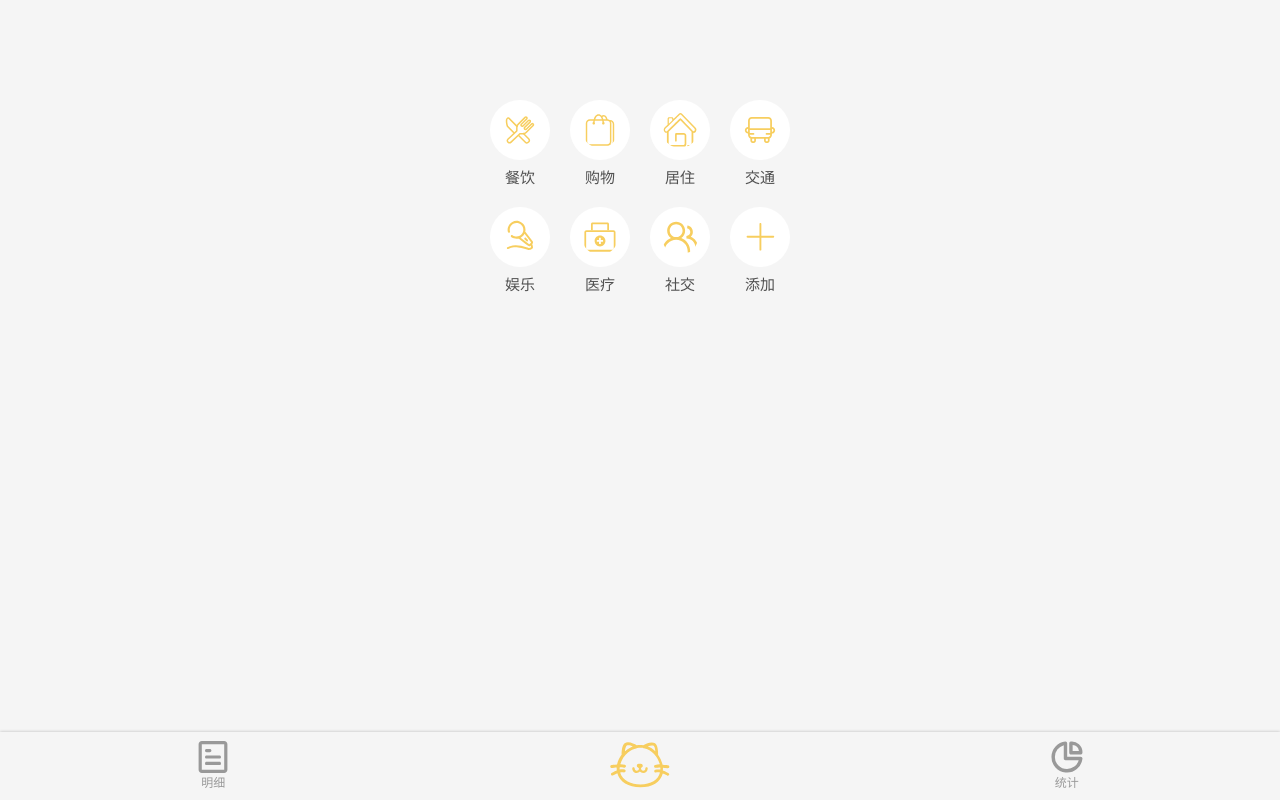
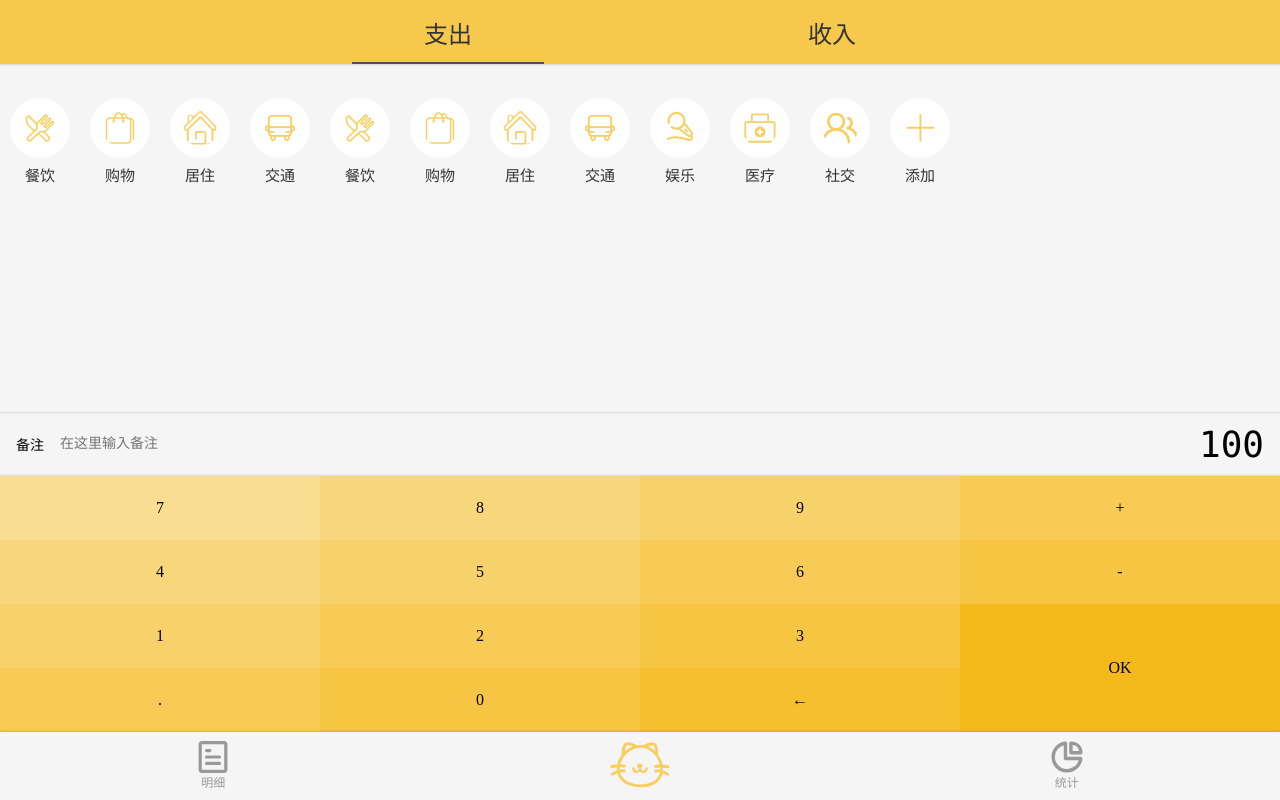
Before and after one commit to ShigureRain/moneycat, a Vue app: page /details#/money in a window 1280 px wide. Built offline with nearby package versions, Linux system fonts and the light colour scheme.

Commit message:
Money的css写好了

```diff
--- a/src/assets/style/helper.scss
+++ b/src/assets/style/helper.scss
@@ -2,3 +2,18 @@
 $font-kai: Baskerville, Georgia, "Liberation Serif", "Kaiti SC", STKaiti, "AR PL UKai CN", "AR PL UKai HK", "AR PL UKai TW", "AR PL UKai TW MBE", "AR PL KaitiM GB", KaiTi, KaiTi_GB2312, DFKai-SB, "TW\-Kai", serif;
 $font-song: Georgia, "Nimbus Roman No9 L", "Songti SC", "Noto Serif CJK SC", "Source Han Serif SC", "Source Han Serif CN", STSong, "AR PL New Sung", "AR PL SungtiL GB", NSimSun, SimSun, "TW\-Sung", "WenQuanYi Bitmap Song", "AR PL UMing CN", "AR PL UMing HK", "AR PL UMing TW", "AR PL UMing TW MBE", PMingLiU, MingLiU, serif;
 $color-highlight: #F7CE5F;
+%clearFix {
+  &::after {
+    content: '';
+    clear: both;
+    display: block;
+  }
+}
+$color-shadow: rgba(0, 0, 0, 0.25);
+%outerShadow {
+  box-shadow: 0 0 3px $color-shadow;
+}
+%innerShadow {
+  box-shadow: inset 0 -3px 3px -3px $color-shadow,
+  inset 0 3px 3px -3px $color-shadow;
+}
--- a/src/assets/style/reset.scss
+++ b/src/assets/style/reset.scss
@@ -13,3 +13,6 @@
 button, input {
   font: inherit;
 }
+:focus {
+  outline: none;
+}
--- a/src/components/Layout.vue
+++ b/src/components/Layout.vue
@@ -1,6 +1,6 @@
 <template>
-  <div class="nav-wrapper">
-    <div class="content">
+  <div :class="classPrefix && `${classPrefix}-wrapper`" class="layout-wrapper">
+    <div :class="classPrefix && `${classPrefix}-content`" class="content">
       <slot/>
     </div>
     <Nav/>
@@ -9,20 +9,21 @@
 
 <script lang="ts">
   export default {
+    props: ['classPrefix'],
     name: 'Layout',
   };
 </script>
 
 
 <style lang="scss" scoped>
-  .nav-wrapper {
+  .layout-wrapper {
     display: flex;
     flex-direction: column;
     height: 100vh;
   }
-
   .content {
     overflow: auto;
     flex-grow: 1;
   }
+
 </style>
--- a/src/components/Money/Notes.vue
+++ /dev/null
@@ -1,13 +0,0 @@
-<template>
-  <div></div>
-</template>
-
-<script lang="ts">
-  export default {
-    name: 'Notes'
-  };
-</script>
-
-<style lang="scss" scoped>
-
-</style>
--- a/src/components/Money/NumberPad.vue
+++ b/src/components/Money/NumberPad.vue
@@ -1,5 +1,33 @@
 <template>
-  <div></div>
+  <div class="numberPad">
+
+    <div class="note">
+      <label class="notes">
+        <span class="name">备注</span>
+        <input placeholder="在这里输入备注" type="text">
+      </label>
+      <div class="output">
+        100
+      </div>
+    </div>
+    <div class="buttons">
+      <button>7</button>
+      <button>8</button>
+      <button>9</button>
+      <button>+</button>
+      <button>4</button>
+      <button>5</button>
+      <button>6</button>
+      <button>-</button>
+      <button>1</button>
+      <button>2</button>
+      <button>3</button>
+      <button class="ok">OK</button>
+      <button>.</button>
+      <button>0</button>
+      <button>←</button>
+    </div>
+  </div>
 </template>
 
 <script lang="ts">
@@ -9,5 +37,74 @@
 </script>
 
 <style lang="scss" scoped>
+  @import "~@/assets/style/helper.scss";
+  .numberPad {
+    .note {
+      @extend %innerShadow;
+      display: flex;
+      justify-content: space-between;
+      align-items: center;
+      padding-right: 16px;
+      .notes {
+        @extend %innerShadow;
+        font-size: 14px;
+        background: #f5f5f5;
+        padding-left: 16px;
+        display: flex;
+        align-items: center;
+        .name {
+          padding-right: 16px;
+        }
+        input {
+          height: 64px;
+          flex-grow: 1;
+          background: transparent;
+          border: none;
+          padding-right: 16px;
+        }
+      }
+      .output {
+        @extend %clearFix;
+        font-size: 36px;
+        font-family: Consolas, monospace;
+      }
+    }
+    .buttons {
+      @extend %clearFix;
+      > button {
+        width: 25%;
+        height: 64px;
+        float: left;
+        background: transparent;
+        border: none;
+        &.ok {
+          height: 64*2px;
+          float: right;
+        }
+        $bg: lighten($color-highlight, 10%) ;
+        &:nth-child(1) {
+          background: $bg;
+        }
+        &:nth-child(2), &:nth-child(5) {
+          background: darken($bg, 4%);
+        }
+        &:nth-child(3), &:nth-child(6), &:nth-child(9) {
+          background: darken($bg, 4*2%);
+        }
+        &:nth-child(4), &:nth-child(7), &:nth-child(10), &:nth-child(13) {
+          background: darken($bg, 4*3%);
+        }
+        &:nth-child(8), &:nth-child(11), &:nth-child(14) {
+          background: darken($bg, 4*4%);
+        }
+        &:nth-child(15) {
+          background: darken($bg, 4*5%);
+        }
+        &:nth-child(12) {
+          background: darken($bg, 4*6%);
+        }
+      }
+    }
+  }
 
 </style>
--- a/src/components/Money/Tags.vue
+++ b/src/components/Money/Tags.vue
@@ -13,10 +13,27 @@
         <Icon name="juzhu"/>
         <div class="word">居住</div>
       </li>
-      <li class="right">
+      <li>
         <Icon name="jiaotong"/>
         <div class="word">交通</div>
       </li>
+      <li>
+        <Icon name="canyin"/>
+        <div class="word">餐饮</div>
+      </li>
+      <li>
+        <Icon name="gouwu"/>
+        <div class="word">购物</div>
+      </li>
+      <li>
+        <Icon name="juzhu"/>
+        <div class="word">居住</div>
+      </li>
+      <li>
+        <Icon name="jiaotong"/>
+        <div class="word">交通</div>
+      </li>
+
       <li>
         <Icon name="yule"/>
         <div class="word">娱乐</div>
@@ -29,7 +46,7 @@
         <Icon name="shejiao"/>
         <div class="word">社交</div>
       </li>
-      <li class="new right">
+      <li class="new">
         <button>
           <Icon name="add"/>
         </button>
@@ -48,21 +65,23 @@
 <style lang="scss" scoped>
   @import "~@/assets/style/helper.scss";
   .tags {
+    height: 100%;
+    overflow-y: auto;
     font-size: 15px;
     flex-grow: 1;
     display: flex;
-    flex-direction: column-reverse;
-    color: #515151;
+    flex-direction: column;
+    color: #333;
     > .current {
-      padding-top: 100px;
-      width: 300px;
-      display: flex;
+      padding-top: 24px;
+      display: grid;
       flex-wrap: wrap;
-      margin: auto;
+      justify-content: center;
+      grid-template-columns: repeat(auto-fill, 80px);
       > li {
+        flex-direction: column;
         display: flex;
-        flex-direction: column;
-        margin-right: 20px;
+        margin: 10px;
         .icon {
           background: #ffffff;
           font-size: 30px;
@@ -74,7 +93,7 @@
           color: $color-highlight;
         }
         .word {
-          padding: 6px 15px 20px 15px;
+          padding: 6px 15px 0 15px;
         }
       }
       .new {
@@ -86,9 +105,6 @@
           }
         }
       }
-      .right {
-        margin-right: -20px;
-      }
     }
   }
 </style>
--- a/src/components/Money/Types.vue
+++ b/src/components/Money/Types.vue
@@ -1,5 +1,10 @@
 <template>
-  <div></div>
+  <div>
+    <ul class="types">
+      <li class="selected">支出</li>
+      <li>收入</li>
+    </ul>
+  </div>
 </template>
 
 <script lang="ts">
@@ -9,5 +14,32 @@
 </script>
 
 <style lang="scss" scoped>
+  @import "~@/assets/style/helper.scss";
+  .types {
+    @extend %outerShadow;
+    background: #f6c84c;
+    display: flex;
+    justify-content: center;
+    font-size: 24px;
+    > li {
+      width: 30%;
+      height: 64px;
+      display: flex;
+      justify-content: center;
+      align-items: center;
+      position: relative;
+      color: #333;
+      &.selected::after {
+        content: '';
+        position: absolute;
+        bottom: 0;
+        left: 50%;
+        transform: translateX(-50%);
+        width: 50%;
+        height: 2px;
+        background: #515151;
+      }
+    }
+  }
 
 </style>
--- a/src/components/Nav.vue
+++ b/src/components/Nav.vue
@@ -23,13 +23,11 @@
 <style lang="scss" scoped>
   //scoped会自动给class类加上属性名
   @import "~@/assets/style/helper.scss";
-
   nav {
+    @extend %outerShadow;
     display: flex;
-    box-shadow: 0 0 3px rgba(0, 0, 0, 0.25);
     flex-direction: row;
     font-size: 12px;
-
     > .item {
       padding: 2px 0;
       width: 33.33333%;
@@ -38,23 +36,19 @@
       align-items: center;
       flex-direction: column;
       color: #999999;
-
       .icon {
         width: 32px;
         height: 32px;
       }
     }
-
     > .item.money {
       .icon {
         width: 64px;
         height: 64px;
       }
     }
-
     > .item.selected {
       color: $color-highlight;
     }
-
   }
 </style>
--- a/src/views/Money.vue
+++ b/src/views/Money.vue
@@ -1,24 +1,25 @@
 <template>
-  <Layout>
+  <Layout class-prefix="layout">
+    <Types/>
+    <Tags/>
     <NumberPad/>
-    <Types/>
-    <Notes/>
-    <Tags/>
   </Layout>
 </template>
 
 <script lang="ts">
   import NumberPad from '@/components/Money/NumberPad.vue';
   import Types from '@/components/Money/Types.vue';
-  import Notes from '@/components/Money/Notes.vue';
   import Tags from '@/components/Money/Tags.vue';
 
   export default {
     name: 'Money',
-    components: {Types, NumberPad, Notes, Tags},
+    components: {Types, NumberPad, Tags},
   };
 </script>
 
-<style lang="scss" scoped>
-
+<style lang="scss">
+  .layout-content {
+    display: flex;
+    flex-direction: column;
+  }
 </style>
```
